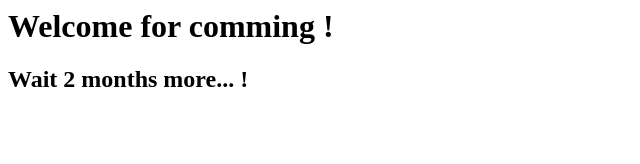
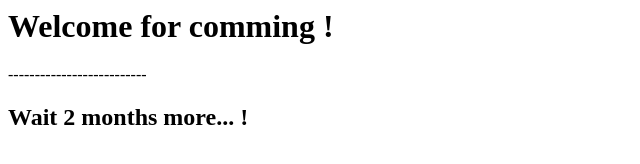
Before and after one commit to pokeang/Bookstore, a plain HTML site: page index.html in a window 1280 px wide. Shown: the whole page, without its empty margins (0-640 px from the left). Drawn offline with Linux system fonts and the light colour scheme.

Commit message:
add p above h2

```diff
--- a/index.html
+++ b/index.html
@@ -4,6 +4,7 @@
 	</head>
 	<body>
 		<h1>Welcome for comming !</h1>
+		<p>--------------------------</p>
 		<h2>Wait 2 months more... !</h2>
 	</body>
 </html>
```
